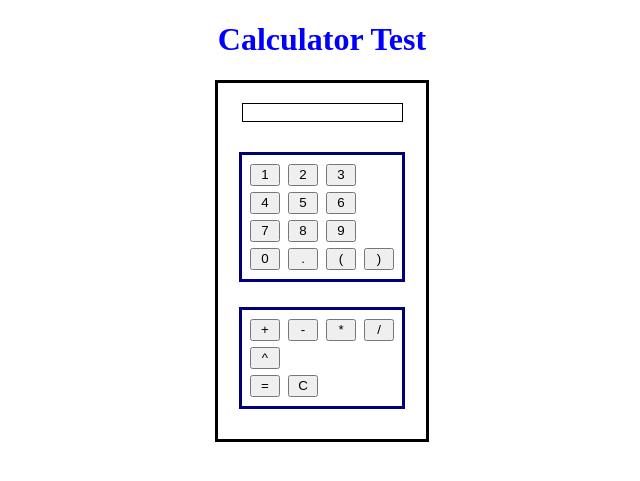
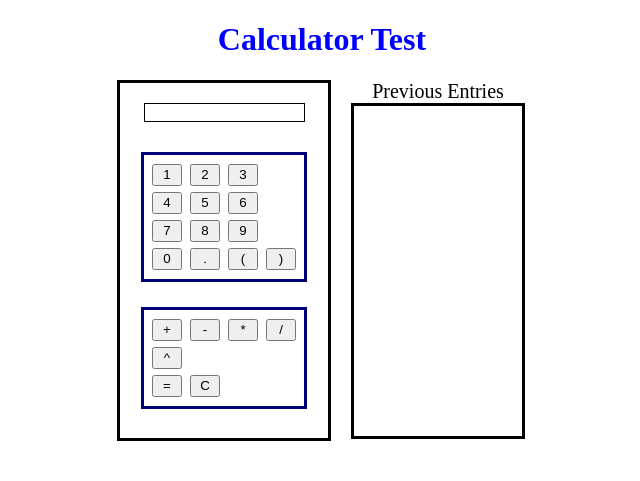
Before and after one commit to GregDucq/Portfolio-Website, a PHP site: page /index.html in a window 1280 px wide. Shown: the top 481 px of the page, without its empty margins (318-958 px from the left). Run offline with PHP 8.4, Linux system fonts and the light colour scheme.

Commit message:
Added section for tracking expressions that were previously entered. TODO: Implement way to remove older entries to make space for newer ones.

```diff
--- a/htdocs/css/stylesheet.css
+++ b/htdocs/css/stylesheet.css
@@ -1,19 +1,29 @@
 h1 {
   color: blue;
   text-align:center;
+}
+
+.main-section{
+	display: flex;
+	width: 410px;
+	padding: 0 auto;
+	margin: 0 auto;
+
 }
 
 /*-----------------------------------------------
 
 Styling rules for the calculator
 
------------------------------------------------*/
+------------------------------------------------*/
 .calculator{
+	text-align: center;
 	width: 168px;
+	height: 315px;
 	padding: 20px;
-	margin: 0 auto;
 	border: solid 3px #000000;
-	text-align:center;
+	margin-right: 20px;
+	float: left;
 }
 
 .calculator #screen{
@@ -21,10 +31,6 @@ Styling rules for the calculator
 	border: solid 1px #000000;
 	margin: 0 0 20px;
 	text-align: right;
-}
-
-.calculator .buttons{
-	margin: 0 auto;
 }
 
 /* Note: space of input button is width plus 4px (2px border on both sides) */
@@ -56,3 +62,25 @@ Styling rules for the calculator
 .calculator .operator-buttons{
 	margin-top: 25px;
 }
+
+/*-----------------------------------------------
+
+Styling rules list of previous equations
+
+------------------------------------------------*/
+#entries-list-title{
+	font-size: 20px;
+	text-align: center;
+	margin: 0;
+}
+
+#entries-list{
+	width: 168px;
+	height: 330px;
+	border: solid 3px #000000;
+}
+
+#entries{
+	padding: 10px;
+	margin: 0;
+}
--- a/htdocs/index.html
+++ b/htdocs/index.html
@@ -2,12 +2,15 @@
 <html>
 <head>
 <meta http-equiv="Content-Type" content="text/html; charset=UTF-8">
-<title>Test Page for Apache Installation</title>
+<title>Gregory Ducq's Portfolio</title>
 <link rel="icon" href="/favicon.ico">
 <link rel="stylesheet" href="/css/stylesheet.css">
 
 <script type = "text/javascript">
 	var answer_posted = false
+	var expression_node = null
+	var answer_node = null
+	var total_entered = 0
 
 	function changeFocus(state){
 		var text_field = document.getElementById("screen")
@@ -35,7 +38,7 @@
 			text_field.value = text_field.value.substring(0, text_field.value.length - 1)
 		}
 
-		else if(val == 	69){
+		else if(val == 69){
 			solve_function()
 		}
 	}
@@ -44,7 +47,22 @@
 		var text_field = document.getElementById("screen")
 
 		if(answer_posted){
+			//if(total_entered == 6){
+
+			//}
+
+			var entries = document.getElementById("entries")
+
+			if(entries.innerText.length != 0){
+				entries.appendChild(document.createElement("br"))
+				entries.appendChild(document.createElement("br"))
+			}
+
+			entries.appendChild(expression_node)
+			entries.appendChild(document.createElement("br"))
+			entries.appendChild(answer_node)
 			text_field.value = ""
+
 			answer_posted = false
 		}
 
@@ -54,6 +72,7 @@
 	function solve_function() {
 		var text_field = document.getElementById("screen")
 		var infix_expression = text_field.value
+		var infix_temp = infix_expression
 		var numeric_check = /^-?\d+(\.\d+)?$/
 
 		var precedence = {"+":0,"-":0,"x":1,"*":1,"/":1,"^":2}
@@ -178,13 +197,34 @@
 
 		else{
 			text_field.value = answer_stack[0]
+			expression_node = document.createTextNode(infix_temp + " =");
+			answer_node = document.createTextNode(answer_stack[0]);
+
+			answer_posted = true
 		}
 
-		answer_posted = true
     }
 
 	function clear_screen() {
 		var text_field = document.getElementById("screen")
+
+		if(answer_posted){
+			var entries = document.getElementById("entries")
+
+			if(entries.innerText.length != 0){
+				entries.appendChild(document.createElement("br"))
+				entries.appendChild(document.createElement("br"))
+			}
+
+			entries.appendChild(expression_node)
+			entries.appendChild(document.createElement("br"))
+			entries.appendChild(answer_node)
+
+			children_text = entries.innerText
+
+			answer_posted = false
+		}
+
 		text_field.value = ""
 	}
 
@@ -195,15 +235,9 @@
 <body>
 
 	<h1>Calculator Test</h1>
-
-	<div class="calculator">
-		<input id="screen" type="text" value=""
-			onfocus=changeFocus(true)
-			onblur=changeFocus(false)
-			readonly=true
-			onkeydown=processInput(event)
-			autocomplete=off >
-		<div class="buttons">
+	<div class="main-section">
+		<div class="calculator">
+			<input id="screen" type="text" onfocus=changeFocus(true) onblur=changeFocus(false) readonly=true onkeydown=processInput(event)	autocomplete=off>
 			<div class="number-buttons">
 				<div>
 					<input type="button" value="1" onclick=calcInput("1")>
@@ -243,6 +277,12 @@
 				</div>
 			</div>
 		</div>
+		<div class="prev-entries">
+			<p id="entries-list-title">Previous Entries</p>
+			<div id="entries-list">
+				<p id="entries"></p>
+			</div>
+		</div>
 	</div>
 </body>
 </html>
```
